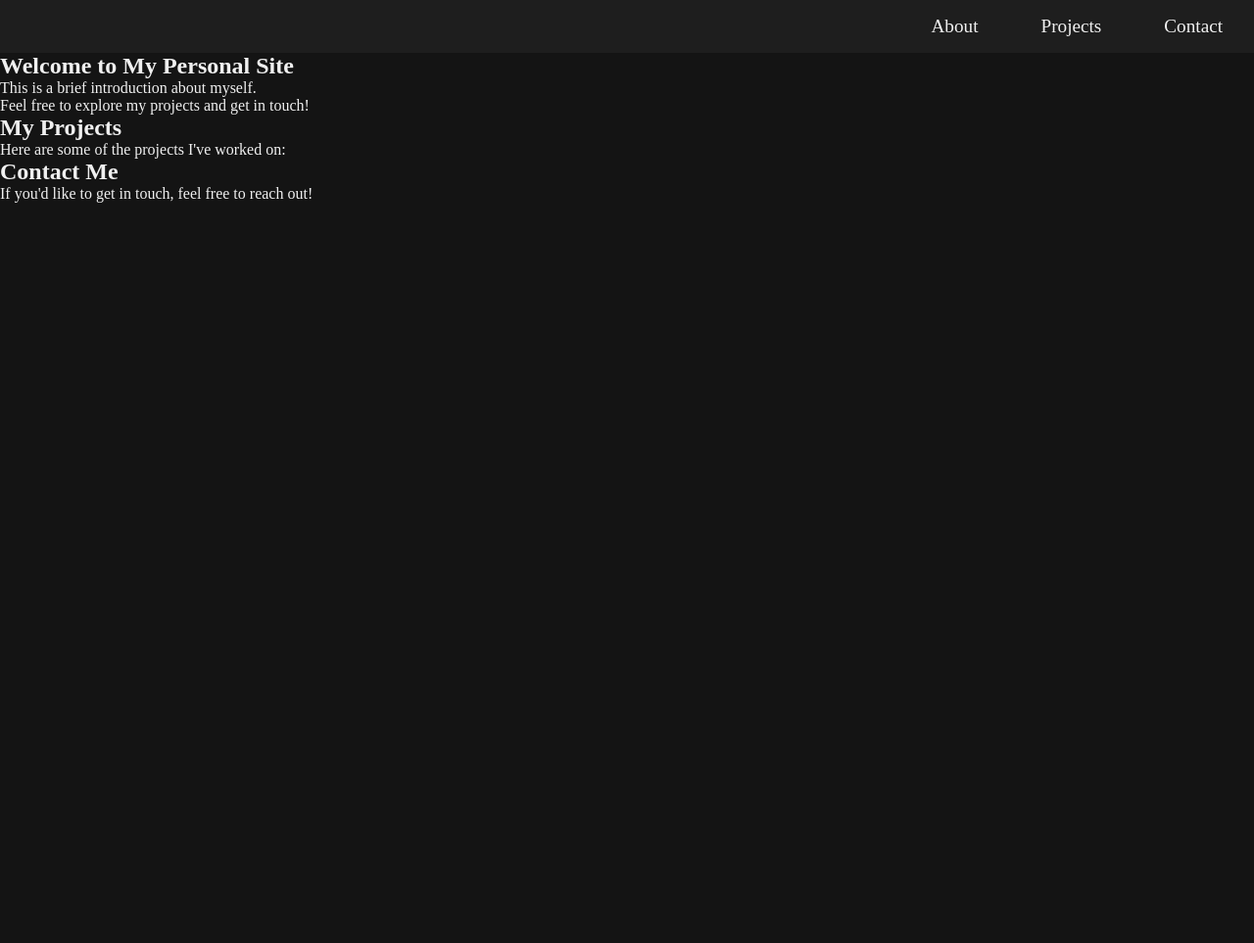
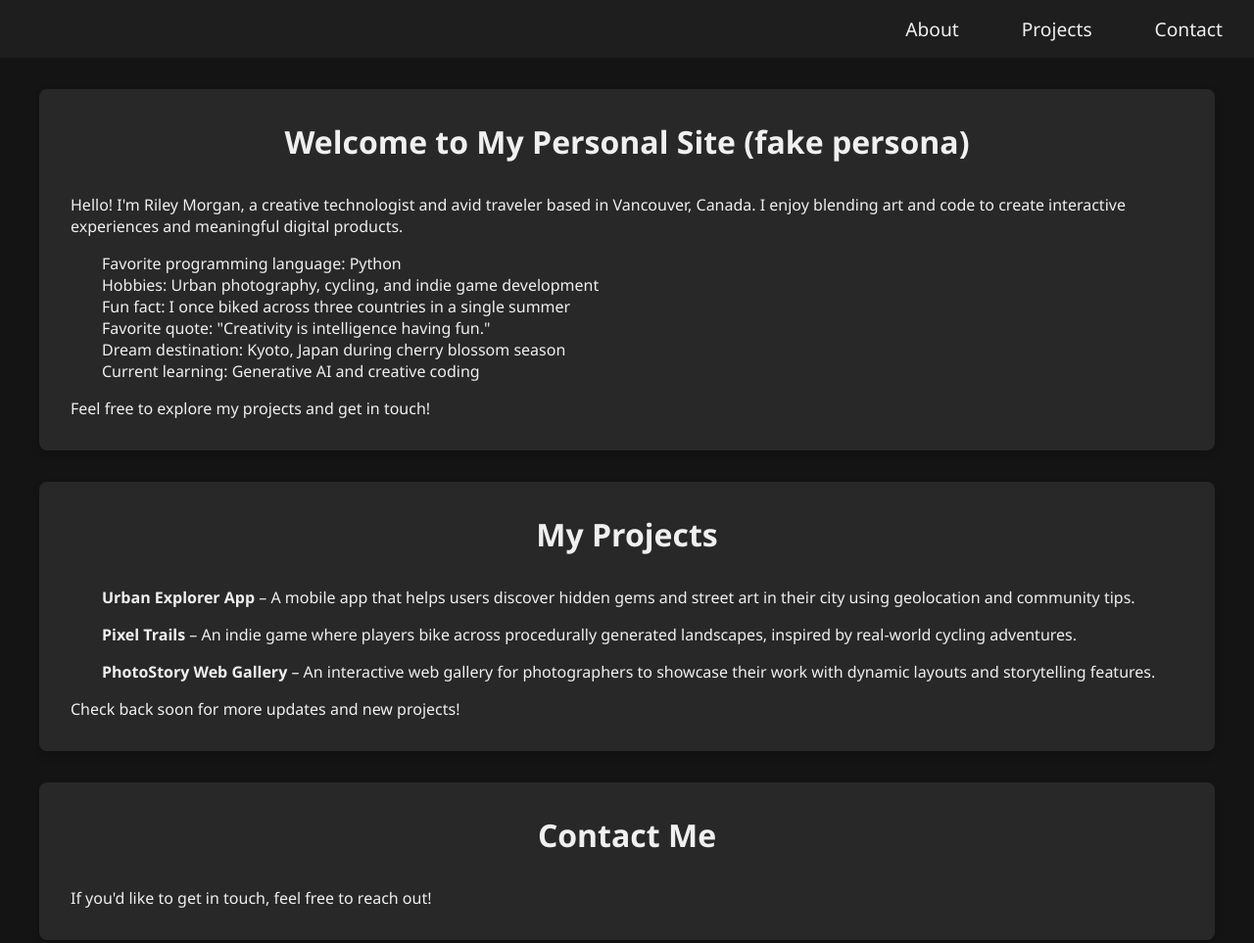
Before and after one commit to ThiagoRAD/codedex-about, a plain HTML site: page index.html in a window 1280 px wide. Shown: the whole page at 98% size. Before the commit the page ends 800 px from the top, so only its background shows below. Drawn offline with Linux system fonts and the light colour scheme.

Commit message:
skeleton

```diff
--- a/index.html
+++ b/index.html
@@ -16,19 +16,44 @@
   </header>
   <main>
     <section id="about">
-      <h1>Welcome to My Personal Site</h1>
-      <p>This is a brief introduction about myself.</p>
-      <p>Feel free to explore my projects and get in touch!</p>
+      <div class="card">
+        <h1>Welcome to My Personal Site (fake persona)</h1>
+        <p>Hello! I'm Riley Morgan, a creative technologist and avid traveler based in Vancouver, Canada. I enjoy blending art and code to create interactive experiences and meaningful digital products.</p>
+        <ul class="about-list">
+          <li>Favorite programming language: Python</li>
+          <li>Hobbies: Urban photography, cycling, and indie game development</li>
+          <li>Fun fact: I once biked across three countries in a single summer</li>
+          <li>Favorite quote: "Creativity is intelligence having fun."</li>
+          <li>Dream destination: Kyoto, Japan during cherry blossom season</li>
+          <li>Current learning: Generative AI and creative coding</li>
+        </ul>
+        <p>Feel free to explore my projects and get in touch!</p>
+      </div>
     </section>
     <section id="projects">
-      <h2>My Projects</h2>
-      <p>Here are some of the projects I've worked on:</p>
+      <div class="card">
+        <h2>My Projects</h2>
+        <ul class="project-list">
+          <li>
+            <strong>Urban Explorer App</strong> – A mobile app that helps users discover hidden gems and street art in their city using geolocation and community tips.
+          </li>
+          <li>
+            <strong>Pixel Trails</strong> – An indie game where players bike across procedurally generated landscapes, inspired by real-world cycling adventures.
+          </li>
+          <li>
+            <strong>PhotoStory Web Gallery</strong> – An interactive web gallery for photographers to showcase their work with dynamic layouts and storytelling features.
+          </li>
+        </ul>
+        <p>Check back soon for more updates and new projects!</p>
+      </div>
     </section>
   </main>
   <footer>
     <section id="contact">
-      <h2>Contact Me</h2>
-      <p>If you'd like to get in touch, feel free to reach out!</p>
+      <div class="card">
+        <h2>Contact Me</h2>
+        <p>If you'd like to get in touch, feel free to reach out!</p>
+      </div>
     </section>
   </footer>
 </body>
--- a/styles.css
+++ b/styles.css
@@ -5,6 +5,7 @@
 }
 
 body {
+  font-family: 'Segoe UI', Tahoma, Geneva, Verdana, sans-serif;
   background-color: rgb(20,20,20);
   color: rgb(240, 240, 240);
 }
@@ -26,3 +27,35 @@ body {
   text-decoration: underline;
   background-color: rgb(50,50,50);
 }
+
+.card {
+  background-color: rgb(40,40,40);
+  padding: 2rem;
+  border-radius: 8px;
+  box-shadow: 0 4px 8px rgba(0,0,0,0.2);
+  max-width: 1200px;
+  margin: 2rem auto;
+}
+.card h1, .card h2 {
+  text-align: center;
+  margin-bottom: 2rem;
+  font-size: 2rem;
+}
+
+.about-list {
+  list-style-type: none;
+  margin-left: 2rem;
+  margin-top: 1rem;
+  margin-bottom: 1rem;
+}
+
+.project-list {
+  list-style-type: none;
+  margin-left: 2rem;
+  margin-top: 1rem;
+  margin-bottom: 1rem;
+}
+
+.project-list li {
+  margin-bottom: 1rem;
+}
```
